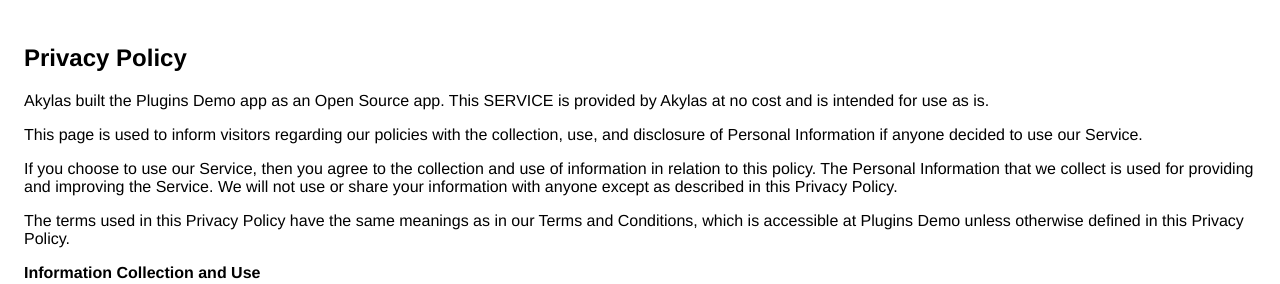
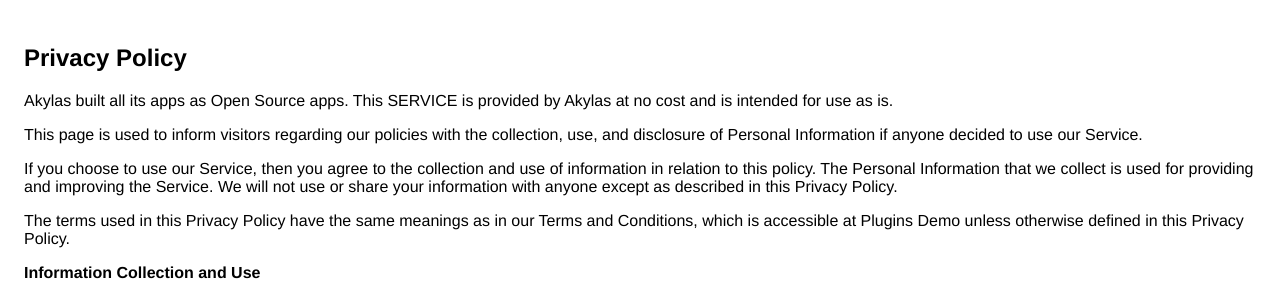
Before and after one commit to Akylas/akylas.github.io, a Jekyll site: the page privacy.html, which Jekyll copies as it is, in a window 1280 px wide. Shown: the top 284 px of the page. Built offline with Jekyll 4.4.1, drawn with Linux system fonts in a browser that asks for light colours.

Commit message:
Update privacy.html

```diff
--- a/privacy.html
+++ b/privacy.html
@@ -7,7 +7,7 @@
       <style> body { font-family: 'Helvetica Neue', Helvetica, Arial, sans-serif; padding:1em; } </style>
     </head>
     <body>
-    <h2>Privacy Policy</h2> <p> Akylas built the Plugins Demo app as an Open Source app. This SERVICE is provided by
+    <h2>Privacy Policy</h2> <p> Akylas built all its apps as Open Source apps. This SERVICE is provided by
                     Akylas at no cost and is intended for use as is.
                   </p> <p>This page is used to inform visitors regarding our policies with the collection, use, and disclosure
                     of Personal Information if anyone decided to use our Service.
```
